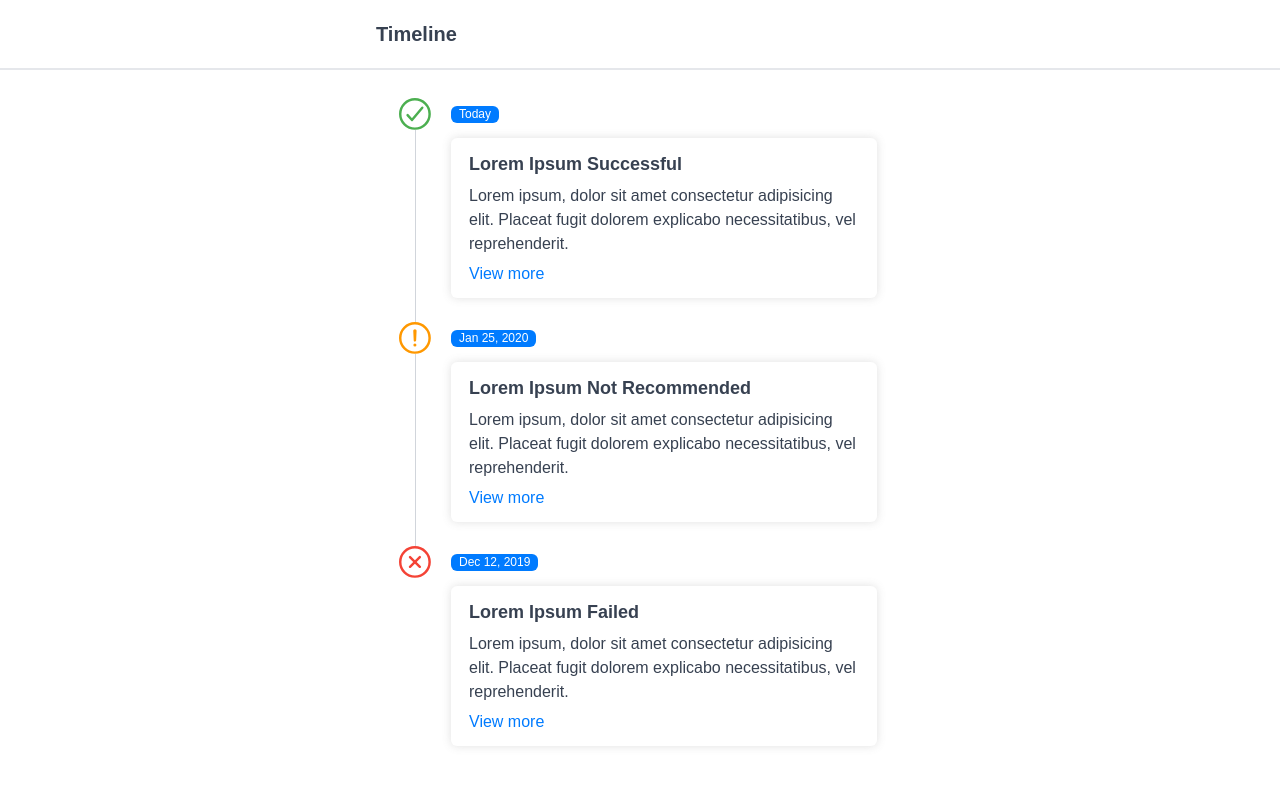
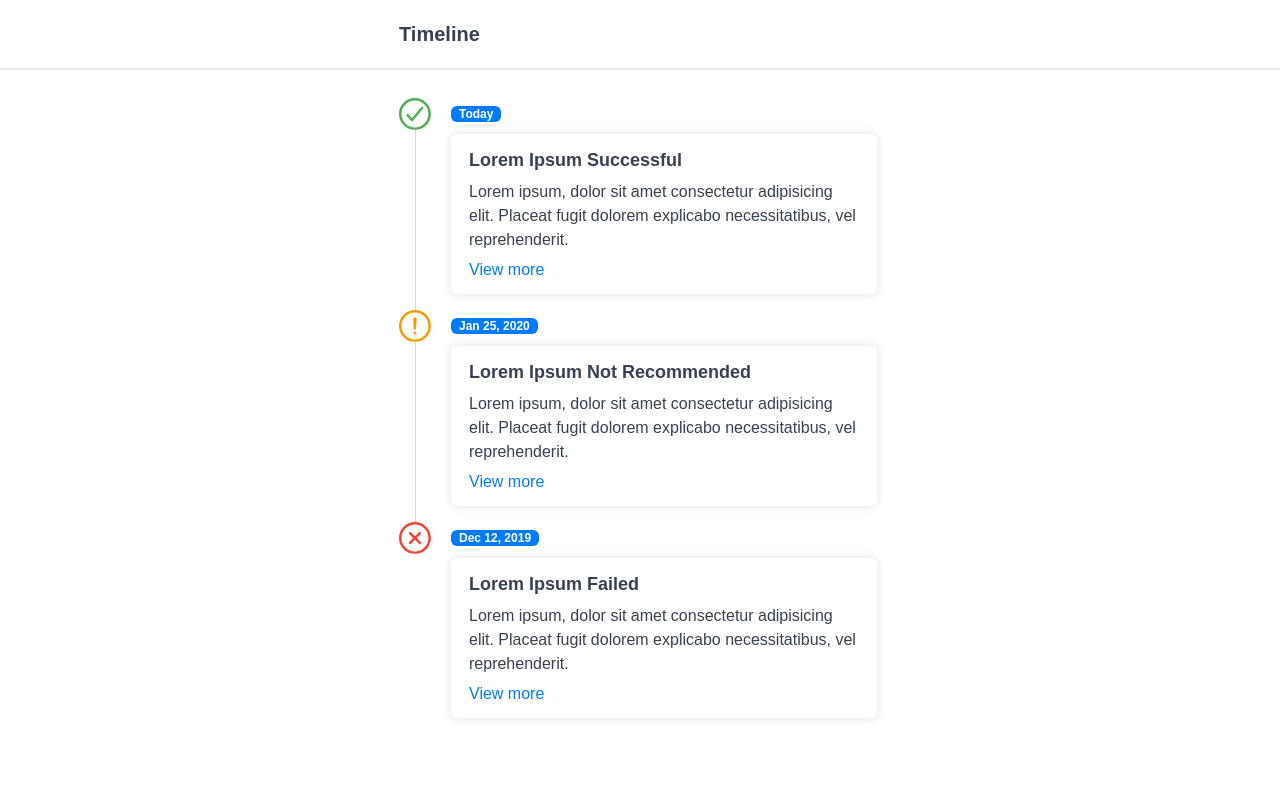
Before and after one commit to vchykov/Journal, a website: page index.html in a window 1280 px wide. Drawn offline with Linux system fonts and the light colour scheme.

Commit message:
Fixing of the layout

```diff
--- a/index.html
+++ b/index.html
@@ -6,9 +6,9 @@
     <link href="./dist/output.css" rel="stylesheet">
     <title>Timeline</title>
 </head>
-<body class="font-['Arial'] text-gray-700 text-base">
+<body class="font-['Arial'] text-gray-700 text-base font-normal">
 <div class="mb-3 border-b-2 border-grey-600">
-  <div class="max-w-xl mx-auto">
+  <div class="max-w-[530px] mx-auto">
     <h5 class="py-5 pl-6 text-left text-xl font-bold">Timeline</h5>
   </div>
 </div>
@@ -32,11 +32,11 @@
     </div>
     <div class="flex-grow border-red-600">
       <div class="h-8 border-lime-300 flex items-center">
-        <span class="max-w-fit px-2 pb-px rounded-md bg-[#007bff] text-white text-xs">
+        <span class="max-w-fit px-2 rounded-md bg-[#007bff] text-white text-xs font-bold">
           Today
         </span>
       </div>
-      <div class="border-lime-300 pb-6 pt-2">
+      <div class="border-lime-300 pb-4 pt-1">
         <div class="p-3 mx-auto bg-white rounded-md shadow-2 hover:shadow-3">
           <div class="px-1.5 text-lg font-bold">Lorem Ipsum Successful</div>
           <p class="p-1.5">
@@ -62,7 +62,7 @@
         </svg>
       </div>
       <div class="flex-grow border-cyan-400 flex items-center">
-        <span class="max-w-fit px-2 pb-px rounded-md bg-[#007bff] text-white text-xs">
+        <span class="max-w-fit px-2 rounded-md bg-[#007bff] text-white text-xs font-bold">
           Jan 25, 2020
         </span>
       </div>
@@ -71,7 +71,7 @@
       <div class="flex-none w-16 px-4 mx-1 border-cyan-400 flex flex-row">
         <div class="w-px border-r border-gray-300 mx-auto"></div>
       </div>
-      <div class="flex-grow pb-6 pt-2 border-cyan-400">
+      <div class="flex-grow pb-4 pt-1 border-cyan-400">
         <div class="p-3 mx-auto bg-white rounded-md shadow-2 hover:shadow-3">
           <div class="px-1.5 text-lg font-bold">Lorem Ipsum Not Recommended</div>
           <p class="p-1.5">
@@ -97,14 +97,14 @@
       </svg>
     </div>
     <div class="h-8 flex lex-col">
-      <span class="self-center max-w-fit px-2 pb-px rounded-md bg-[#007bff] text-white text-xs">
+      <span class="self-center max-w-fit px-2 rounded-md bg-[#007bff] text-white text-xs font-bold">
         Dec 12, 2019
       </span>
     </div>
     <div class="flex-grow border-lime-300 flex flex-row" >
       <!-- <div class="w-px border-r border-gray-300 mx-auto"></div> -->
     </div>
-    <div class="pb-6 pt-2 border-cyan-400 ">
+    <div class="pb-4 pt-1 border-cyan-400 ">
       <div class="p-3 mx-auto bg-white rounded-md shadow-2 hover:shadow-3">
         <div class="px-1.5 text-lg font-bold">Lorem Ipsum Failed</div>
         <p class="p-1.5">
```
Also changed, not shown: dist/output.css.
